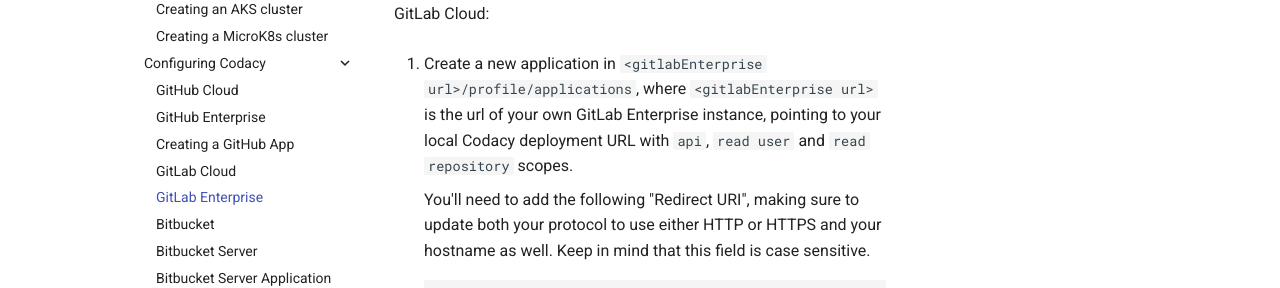
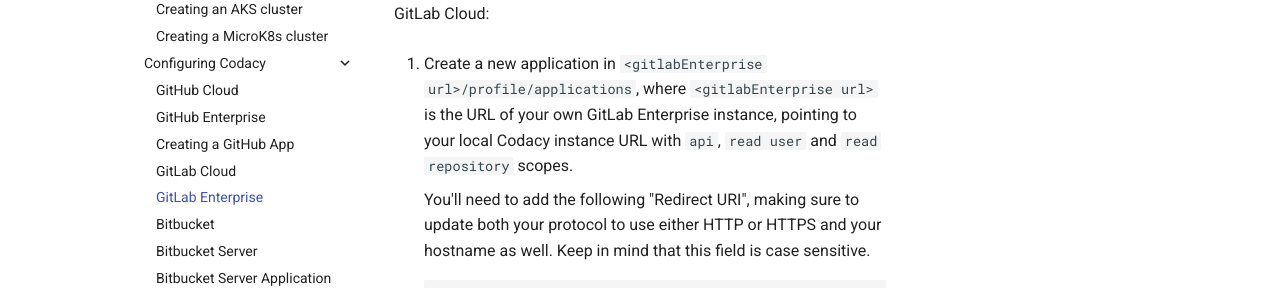
Before and after one commit to codacy/chart, an MkDocs documentation site: the page built from docs/configuration/git-providers/gitlab-enterprise.md, in a window 1280 px wide and 1206 px high. Shown: the part 258-546 px from the top of the window. Built offline with MkDocs 1.6.1 and Material for MkDocs 9.7.7, drawn with Linux system fonts in a browser that asks for light colours.

Commit message:
clean: Capitalize url and change deployment to instance
Co-Authored-By: Paulo Ribeiro <60105800+pauloribeiro-codacy@users.noreply.github.com>

```diff
--- a/docs/configuration/git-providers/gitlab-enterprise.md
+++ b/docs/configuration/git-providers/gitlab-enterprise.md
@@ -4,7 +4,7 @@
 
 Follow the instructions below to set up the Codacy integration with GitLab Cloud:
 
-1.  Create a new application in `<gitlabEnterprise url>/profile/applications`, where `<gitlabEnterprise url>` is the url of your own GitLab Enterprise instance, pointing to your local Codacy deployment URL with `api`, `read user` and `read repository` scopes.
+1.  Create a new application in `<gitlabEnterprise url>/profile/applications`, where `<gitlabEnterprise url>` is the URL of your own GitLab Enterprise instance, pointing to your local Codacy instance URL with `api`, `read user` and `read repository` scopes.
 
     You'll need to add the following "Redirect URI", making sure to update both your protocol to use either HTTP or HTTPS and your hostname as well. Keep in mind that this field is case sensitive.
 
```
